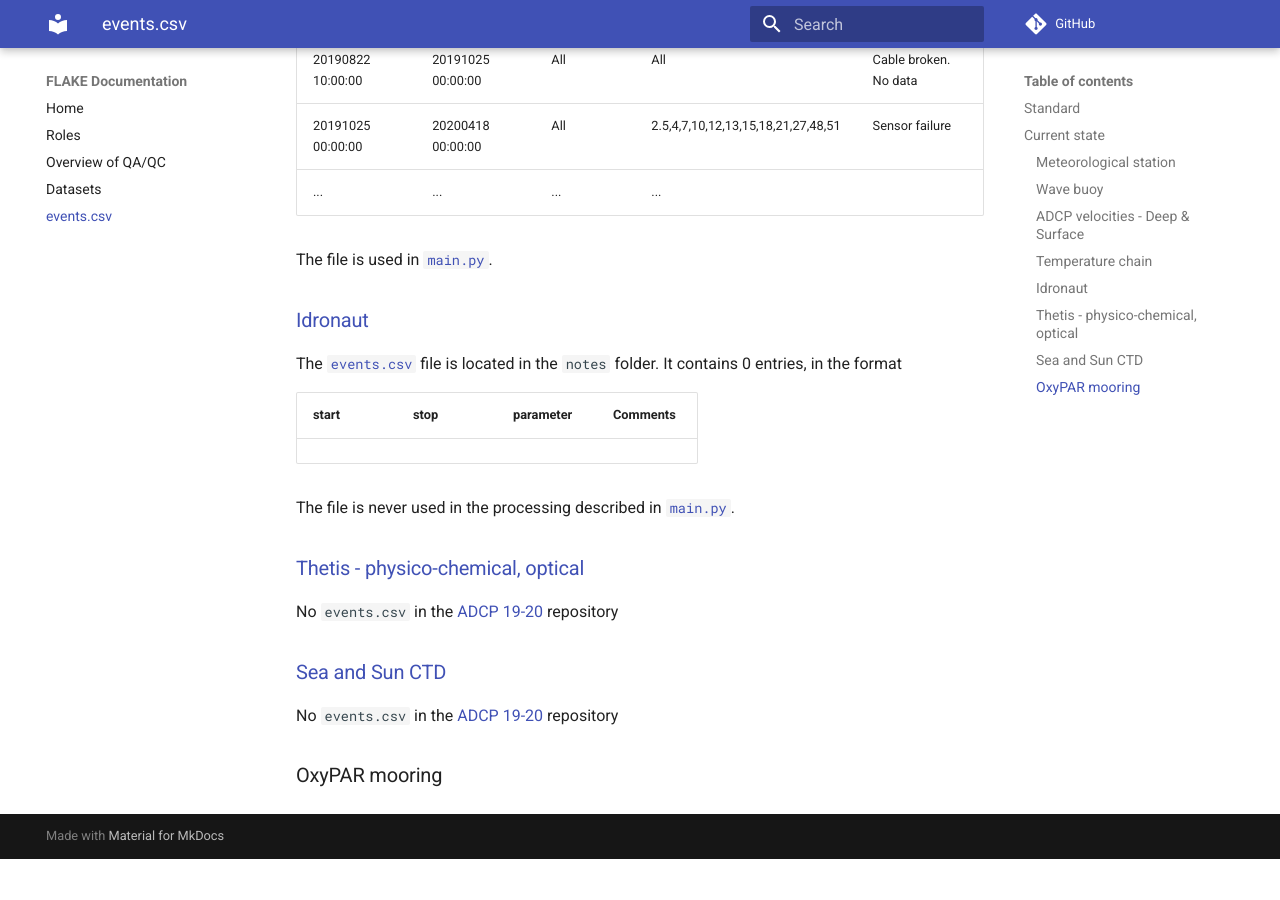
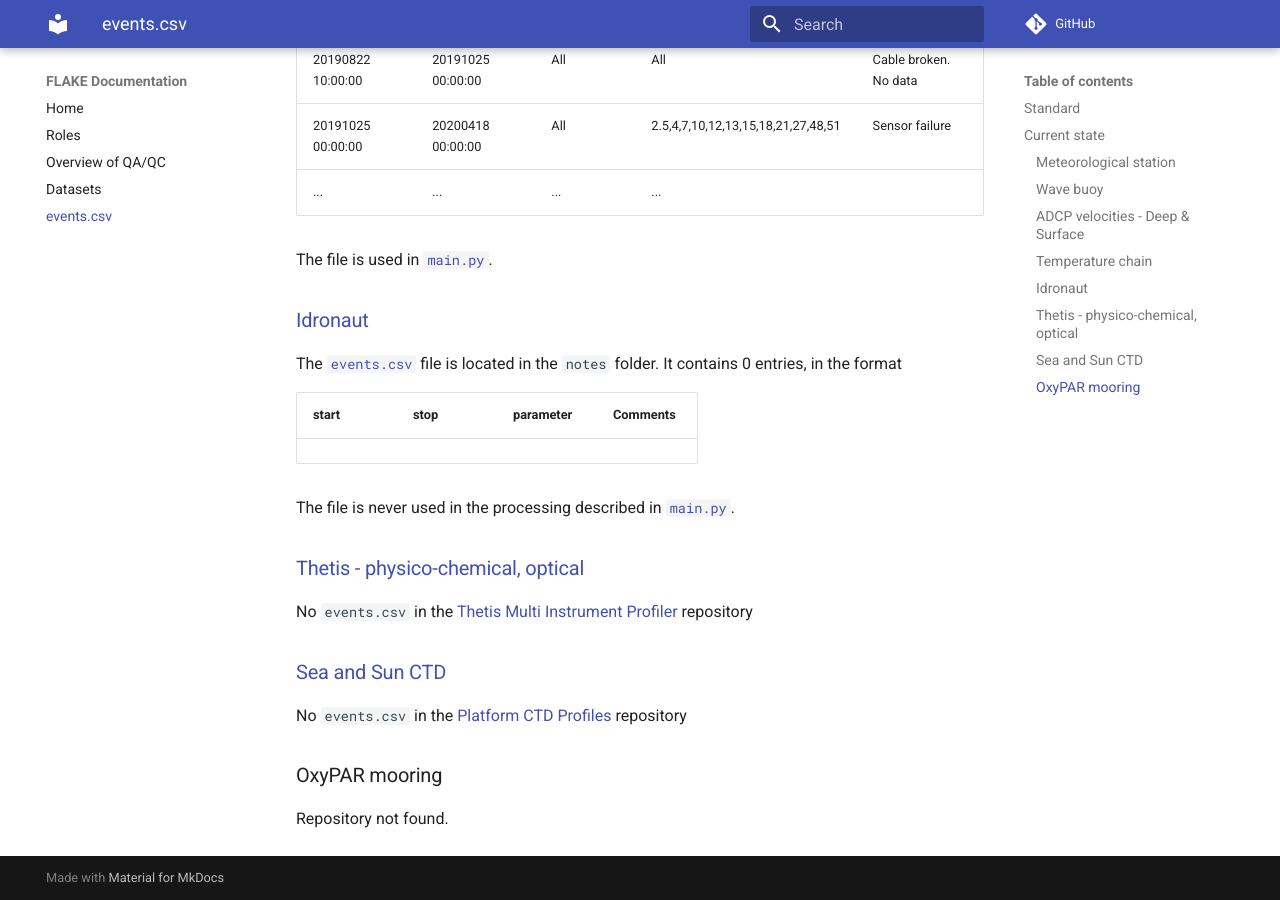
Before and after one commit to EPFL-ENAC/limnc-flake-documentation, an MkDocs documentation site: the page built from docs/maintenance.md, in a window 1280 px wide and 900 px high, scrolled down 1559 px. Built offline with MkDocs 1.6.1 and Material for MkDocs 9.7.7, drawn with Linux system fonts in a browser that asks for light colours; comment, search, counter and statistics services are not loaded; before the commit the page ends 2418 px from its top, so only the background shows below that.

Commit message:
docs: fix repository names in maintenance

```diff
--- a/docs/maintenance.md
+++ b/docs/maintenance.md
@@ -61,10 +61,12 @@ The file is never used in the processing described in [`main.py`](https://gitlab
 
 ### [Thetis - physico-chemical, optical](https://gitlab.renkulab.io/lexplore/thetis-multi-instrument-profiler)
 
-No `events.csv` in the [ADCP 19-20](https://gitlab.renkulab.io/lexplore/thetis-multi-instrument-profiler) repository
+No `events.csv` in the [Thetis Multi Instrument Profiler](https://gitlab.renkulab.io/lexplore/thetis-multi-instrument-profiler) repository
 
 ### [Sea and Sun CTD](https://gitlab.renkulab.io/lexplore/platform-ctd-profiles)
 
-No `events.csv` in the [ADCP 19-20](https://gitlab.renkulab.io/lexplore/platform-ctd-profiles) repository
+No `events.csv` in the [Platform CTD Profiles](https://gitlab.renkulab.io/lexplore/platform-ctd-profiles) repository
 
 ### OxyPAR mooring
+
+Repository not found.
```
